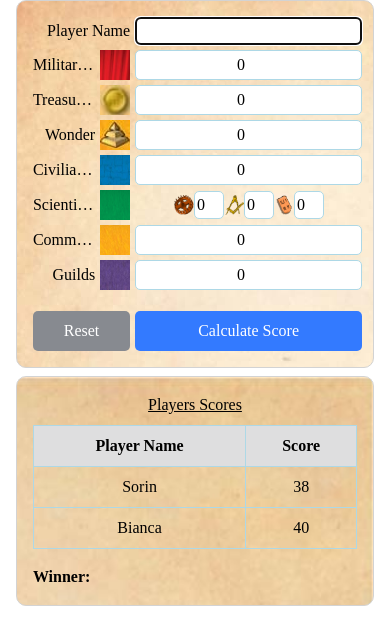
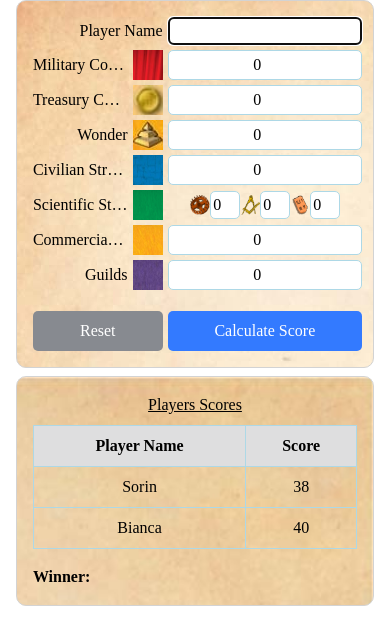
Before and after one commit to stoicescus/7wonders-score-calculator, a plain HTML site: page index.html in a window 390 px wide. Drawn offline with Linux system fonts and the light colour scheme.

Commit message:
Modifying  meta for mobile

```diff
--- a/css/main.css
+++ b/css/main.css
@@ -169,7 +169,7 @@ aside .winner {
 	}
 
 	form {
-		grid-template-columns: 30% 70%;
+		grid-template-columns: 40% 60%;
 		row-gap: 5px;
 		column-gap: 5px;
 		width: 90%;
```
